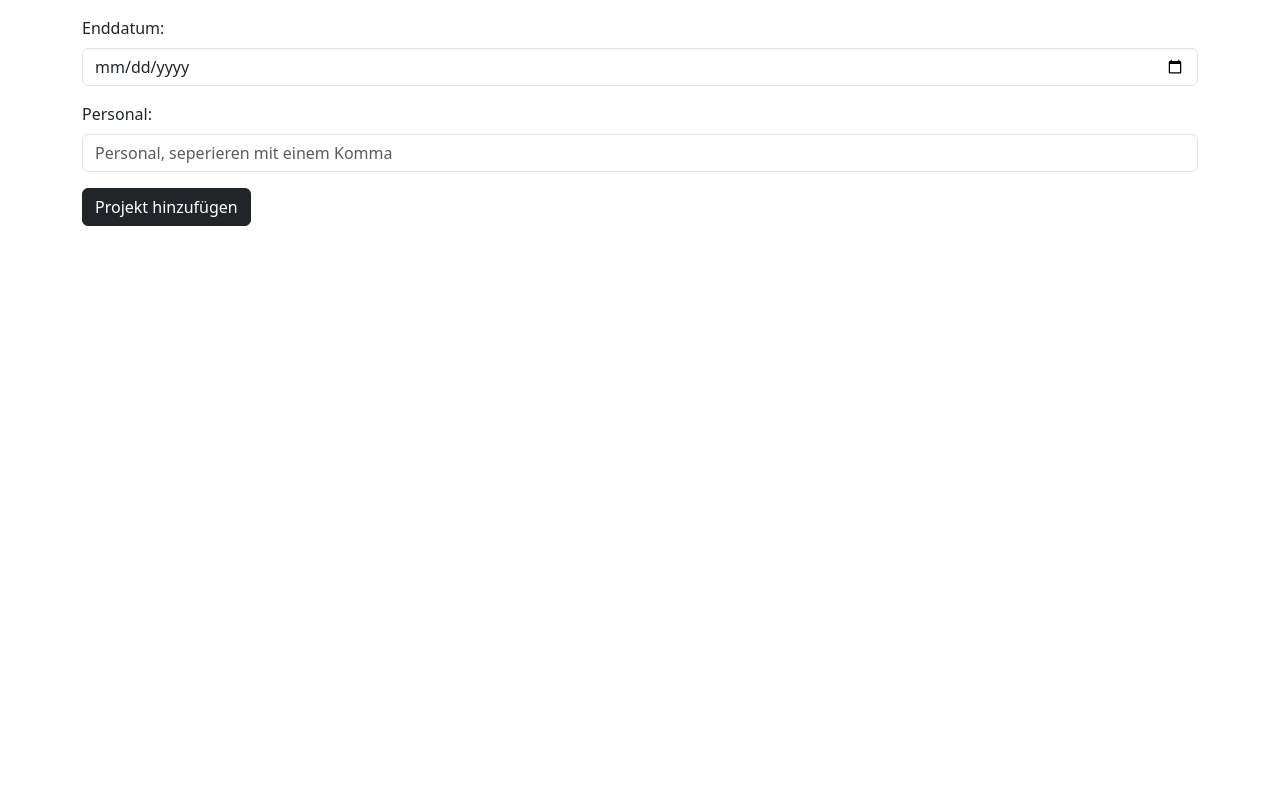
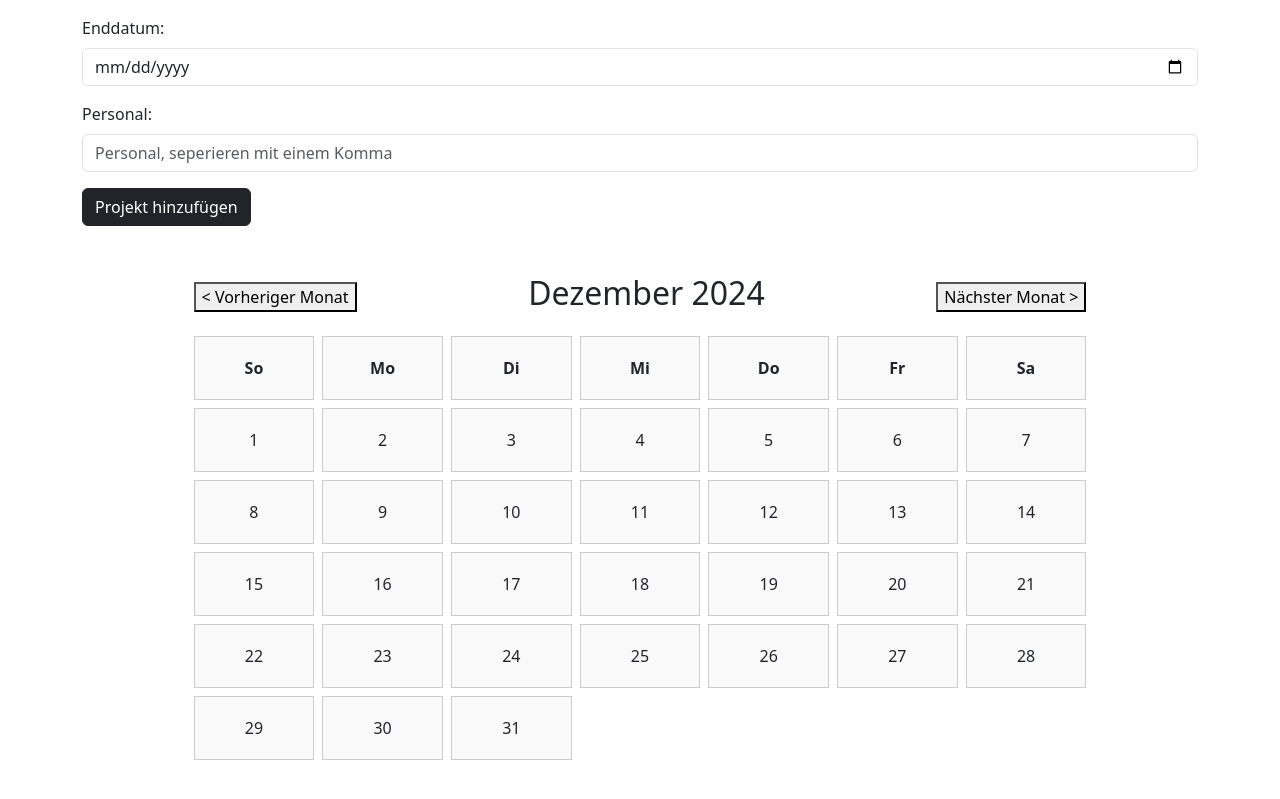
Before and after one commit to Isphyra/Projektmanagement, a SvelteKit app: page /projects/create in a window 1280 px wide. Shown: the part 465-1264 px from the top of the page. Before the commit the page ends 800 px from the top, so only its background shows below. Built offline with nearby package versions, Linux system fonts and the light colour scheme.

Commit message:
calender

```diff
--- a/src/routes/calendar/+page.svelte
+++ b/src/routes/calendar/+page.svelte
@@ -1,4 +1,7 @@
 <script>
     import CalendarView from '$lib/components/CalendarView.svelte';
   </script>
+<div class="container text-center mb-5 mt-5">
+  <h1>Kalender</h1>
   <CalendarView/>
+</div>
--- a/src/routes/projects/create/+page.svelte
+++ b/src/routes/projects/create/+page.svelte
@@ -1,5 +1,6 @@
 <script>
   import { onMount } from "svelte";
+  import CalendarView from '$lib/components/CalendarView.svelte';
 
   let { form } = $props();
 </script>
@@ -33,4 +34,14 @@
 {#if form?.success}
   <p>Projekt erfolgreich erstellt</p>
 {/if}
+<div class="container-4 mt-5">
+<CalendarView></CalendarView>
 </div>
+</div>
+<style>
+  .container-4 {
+  max-width: 80%; /* Setzt die Breite auf die Hälfte */
+  margin: 0 auto; /* Zentriert den Kalender horizontal */
+}
+
+</style>
```
